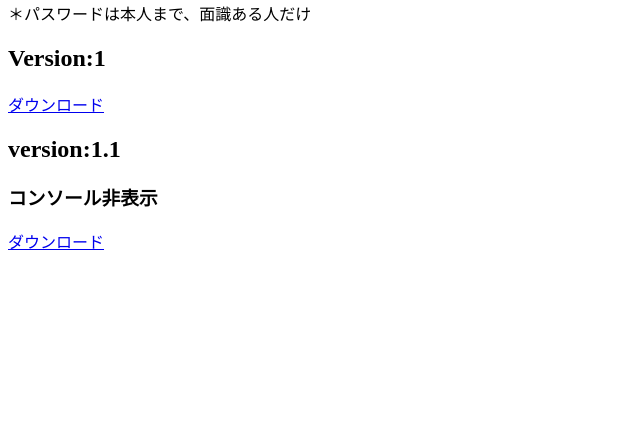
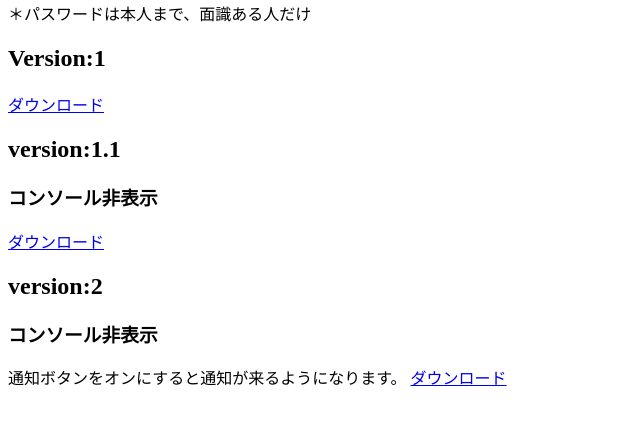
Before and after one commit to yoruri-ru/chatApp, a plain HTML site: page index.html in a window 1280 px wide. Shown: the part 74-498 px from the top of the page, without its empty margins (0-640 px from the left). Drawn offline with Linux system fonts and the light colour scheme.

Commit message:
Update index.html

```diff
--- a/index.html
+++ b/index.html
@@ -33,6 +33,14 @@
             <h3>コンソール非表示</h3>
             <a href="ChatApp_ver.1.1.zip">ダウンロード</a>
         </div>
+        <div>
+            <h2>
+                version:2
+            </h2>
+            <h3>コンソール非表示</h3>
+            通知ボタンをオンにすると通知が来るようになります。
+            <a href="ChatApp_ver.2.zip">ダウンロード</a>
+        </div>
 
 
     </body>
```
